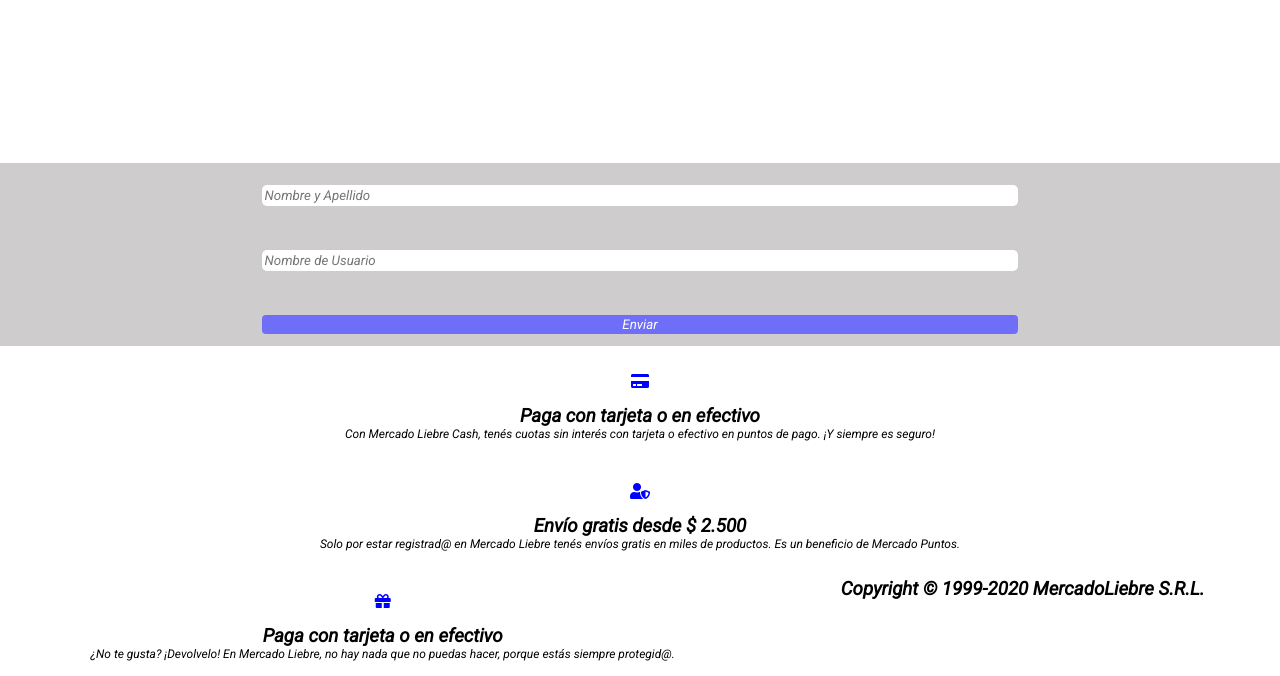
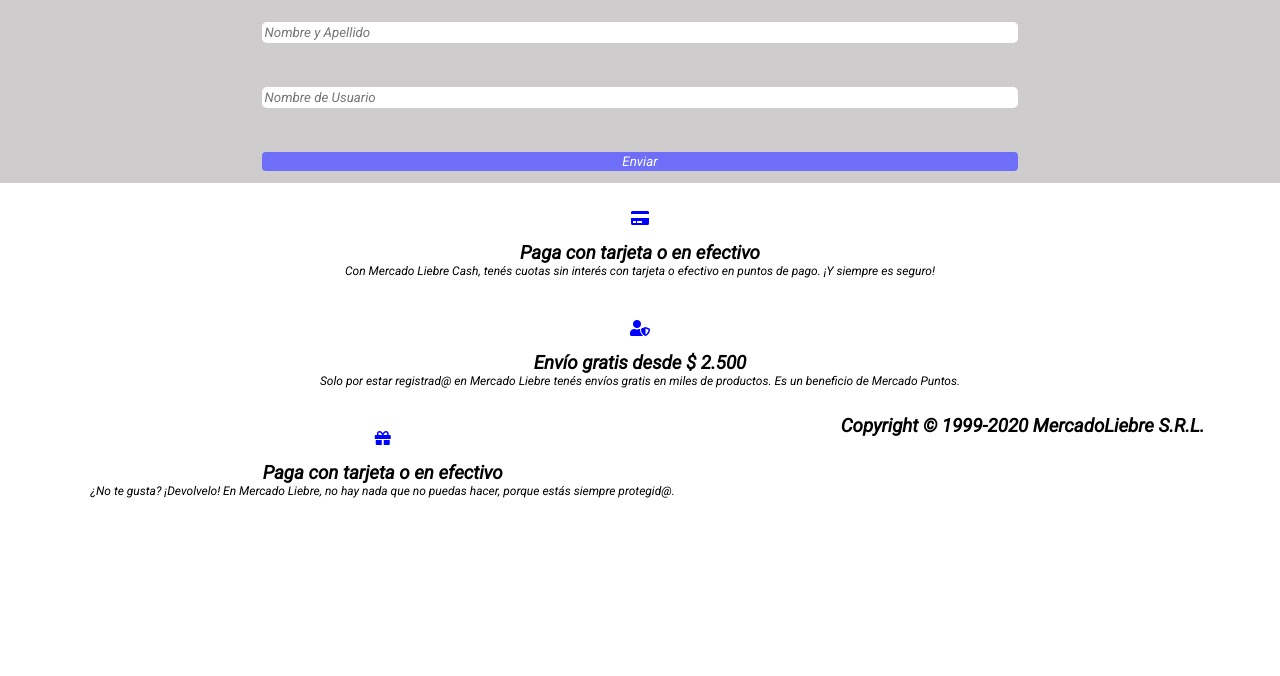
Before and after one commit to CristianGastonUrbina/Mercado_liebre, a website: page views/login.html in a window 1280 px wide. Shown: the part 175-851 px from the top of the page. After the commit the page ends 800 px from the top, so only its background shows below. Drawn offline with Linux system fonts and the light colour scheme; files that its build step writes are made by us from their sources; files whose address does not match are found by name.

Commit message:
fix margen de login

```diff
--- a/public/styles/style.css
+++ b/public/styles/style.css
@@ -445,7 +445,6 @@
 
 .login_form{
   background-color: #cecccc;
-  margin-top: 163px;
 }
 
 .button, .button *{
```
